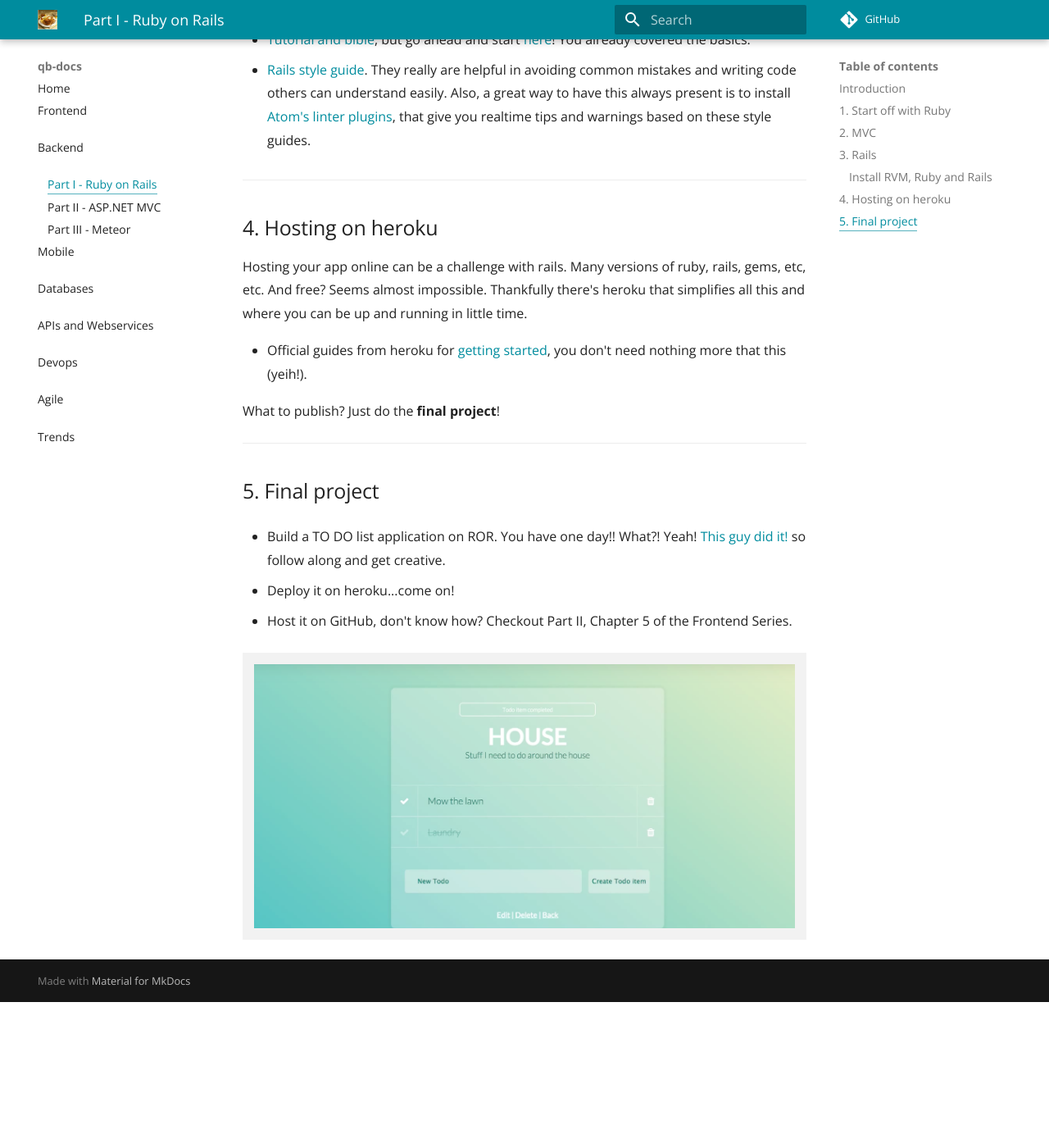
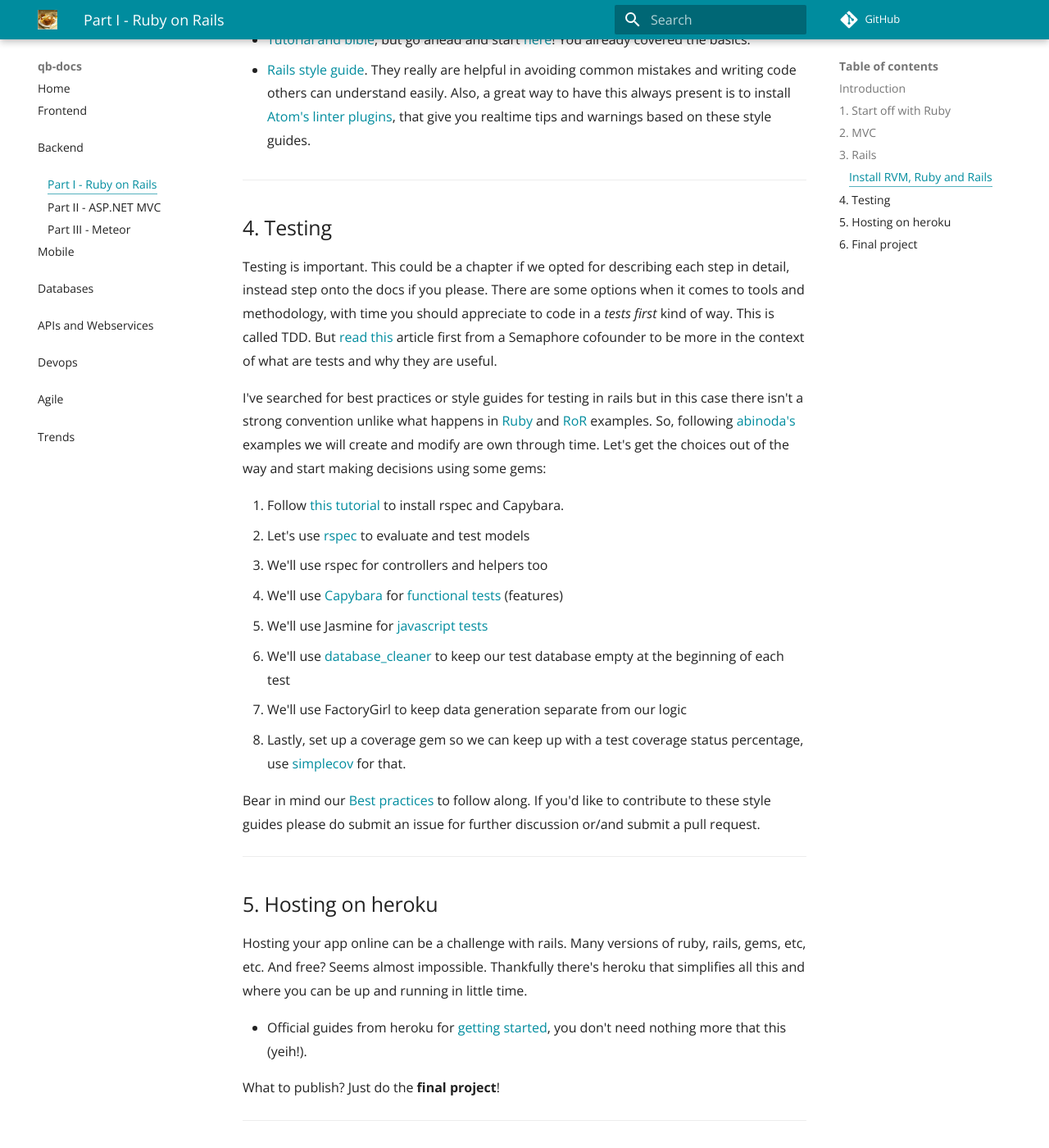
Before and after one commit to tostasqb/qb-docs, an MkDocs documentation site: the page built from docs/backend/1-ror.md, in a window 1280 px wide and 1400 px high, scrolled down 2367 px. Shown: the whole window at 82% size. Built offline with MkDocs 1.6.1 and Material for MkDocs 9.7.7, drawn with Linux system fonts in a browser that asks for light colours; comment, search, counter and statistics services are not loaded; old or Windows-style settings are respelled for this version of MkDocs; before the commit the page ends 3589 px from its top, so only the background shows below that.

Commit message:
testing in rails wip

```diff
--- a/docs/backend/1-ror.md
+++ b/docs/backend/1-ror.md
@@ -60,10 +60,28 @@ Restart your terminal and see if it behaves now. So starting a new project would
 
 - [Rails style guide](https://github.com/bbatsov/rails-style-guide). They really are helpful in avoiding common mistakes and writing code others can understand easily. Also, a great way to have this always present is to install [Atom's linter plugins](https://github.com/AtomLinter/linter-rubocop), that give you realtime tips and warnings based on these style guides.
 
+---
+
+## 4. Testing
+
+Testing is important. This could be a chapter if we opted for describing each step in detail, instead step onto the docs if you please. There are some options when it comes to tools and methodology, with time you should appreciate to code in a *tests first* kind of way. This is called TDD. But [read this](https://semaphoreci.com/community/tutorials/behavior-driven-development) article first from a Semaphore cofounder to be more in the context of what are tests and why they are useful.
+
+I've searched for best practices or style guides for testing in rails but in this case there isn't a strong convention unlike what happens in [Ruby](https://github.com/bbatsov/ruby-style-guide) and [RoR](https://github.com/bbatsov/rails-style-guide) examples. So, following [abinoda's](https://github.com/abinoda/rspec-best-practices) examples we will create and modify are own through time. Let's get the choices out of the way and start making decisions using some gems:
+
+0. Follow [this tutorial](https://rails.devcamp.com/rails-bdd-tdd-course/generating-configuring-application/how-to-install-rspec-capybara-testing-frameworks) to install rspec and Capybara.
+1. Let's use [rspec](https://github.com/rspec/rspec-rails) to evaluate and test models
+2. We'll use rspec for controllers and helpers too
+3. We'll use [Capybara](https://github.com/teamcapybara/capybara) for [functional tests](https://rails.devcamp.com/rails-bdd-tdd-course/generating-configuring-application/using-capybara-bdd-tests-build-homepage) (features)
+4. We'll use Jasmine for [javascript tests](https://www.udacity.com/course/javascript-testing--ud549)
+5. We'll use [database_cleaner](https://github.com/DatabaseCleaner/database_cleaner) to keep our test database empty at the beginning of each test
+6. We'll use FactoryGirl to keep data generation separate from our logic
+7. Lastly, set up a coverage gem so we can keep up with a test coverage status percentage, use [simplecov](https://github.com/colszowka/simplecov) for that.
+
+Bear in mind our [Best practices](https://github.com/tostasqb/rspec-best-practices) to follow along. If you'd like to contribute to these style guides please do submit an issue for further discussion or/and submit a pull request.
 
 ---
 
-## 4. Hosting on heroku
+## 5. Hosting on heroku
 
 Hosting your app online can be a challenge with rails. Many versions of ruby, rails, gems, etc, etc. And free? Seems almost impossible. Thankfully there's heroku that simplifies all this and where you can be up and running in little time.
 
@@ -73,7 +91,7 @@ What to publish? Just do the **final project**!
 
 ---
 
-## 5. Final project
+## 6. Final project
 
 - Build a TO DO list application on ROR. You have one day!! What?! Yeah! [This guy did it!](https://www.youtube.com/watch?v=fd1Vn-Wvy2w) so follow along and get creative.
 
```
Also changed, not shown: README.md (+2 -0 lines).
